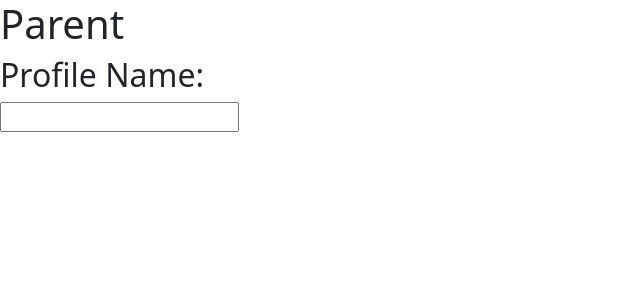
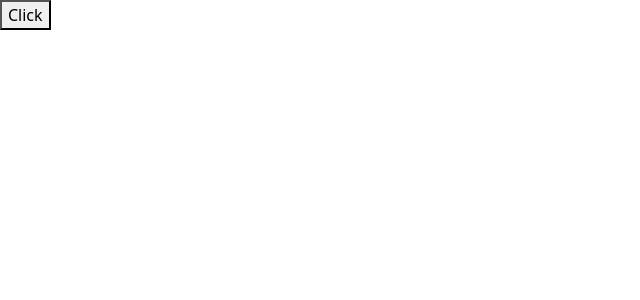
Before and after one commit to IndiraRamalingam/React_Daily_Practice, a React (Create React App) app: page / in a window 1280 px wide. Shown: the top 300 px of the page, without its empty margins (0-640 px from the left). Built offline with nearby package versions, Linux system fonts and the light colour scheme.

Commit message:
Checking

```diff
--- a/src/App.js
+++ b/src/App.js
@@ -1,128 +1,144 @@
-// //props drilling
+// // //props drilling
+// //
+// // import React from 'react'
+// //
+// // function GrandChild(props)
+// // {
+// //   return(
+// //     <div>
+// //       <h3>GrandChild</h3>
+// //       <p>{props.msg}</p>
+// //     </div>
+// //   )
+// // }
+// //
+// // function ChildComponent(props)
+// // {
+// //   return(
+// //     <div>
+// //       <h1>Child</h1>
+// //       <p>{props.message}</p>
+// //       <GrandChild msg={props.message}/>
+// //     </div>
+// //   )
+// // }
+// // function App() {
+// //
+// //   //parent component data
+// //   const message='Hello';
+// //
+// //   return (
+// //     <div>
+// //       <h1>Parent Component</h1>
+// //       <p>{message}</p>
+// //       <ChildComponent message={message}/>
+// //     </div>
+// //   )
+// // }
+// //
+// // export default App
 //
-// import React from 'react'
 //
-// function GrandChild(props)
+//
+// // useContext hook --> to avoid props drilling
+// //
+// // import React, { useContext, useState } from 'react'
+// // import { createContext } from 'react';
+// //
+// //
+// // //create a context
+// // const MessageContext = createContext();
+// //
+// // function GrandChild()
+// // {
+// //   const message=useContext(MessageContext)
+// //   return(
+// //     <div>
+// //       <h1> Grnad Child</h1>
+// //       <p>{message.message}</p>
+// //     </div>
+// //   )
+// // }
+// // function ChildComponent()
+// // {
+// //   const message=useContext(MessageContext)
+// //   return(
+// //     <div>
+// //       <h1>Child Component</h1>
+// //       <p>{message.message}</p>
+// //       <GrandChild />
+// //     </div>
+// //   )
+// // }
+// // function App() {
+// //   const[message,setMessage] = useState('Hello');
+// //   return (
+// //     <div>
+// //     <h1>Parent Component</h1>
+// //     <MessageContext.Provider value={{message:message}}>
+// //       <ChildComponent />
+// //     </MessageContext.Provider>
+// //
+// //     </div>
+// //   )
+// // }
+// //
+// // export default App
+//
+//
+// // Session task --> Profile name changes
+//
+// import React, { createContext, useContext, useState } from 'react'
+//
+// const ProfileContext=createContext();
+//
+// //Profile Component
+// function Profile()
 // {
+//   const {profileName,setprofileName}=useContext(ProfileContext)
+// let onChangeProfileHandler = (event) =>{
+//   setprofileName(event.target.value);
+//   console.log(event.target.value);
+// }
+//
 //   return(
 //     <div>
-//       <h3>GrandChild</h3>
-//       <p>{props.msg}</p>
+//       <h2>Profile Name: {profileName}</h2>
+//       <input
+//       type="text"
+//       value={profileName}
+//       onChange={onChangeProfileHandler}
+//       ></input>
 //     </div>
 //   )
+//
 // }
 //
-// function ChildComponent(props)
-// {
-//   return(
-//     <div>
-//       <h1>Child</h1>
-//       <p>{props.message}</p>
-//       <GrandChild msg={props.message}/>
-//     </div>
-//   )
-// }
+// //Parent Component
 // function App() {
-//
-//   //parent component data
-//   const message='Hello';
-//
+//   const [profileName,setprofileName]=useState('');
 //   return (
 //     <div>
-//       <h1>Parent Component</h1>
-//       <p>{message}</p>
-//       <ChildComponent message={message}/>
+//       <h1>Parent</h1>
+//       <ProfileContext.Provider value={{profileName,setprofileName}}>
+//         <Profile />
+//       </ProfileContext.Provider>
 //     </div>
 //   )
 // }
 //
 // export default App
 
+import React from 'react'
+import Hello from './components/Hello'
 
-
-// useContext hook --> to avoid props drilling
-//
-// import React, { useContext, useState } from 'react'
-// import { createContext } from 'react';
-//
-//
-// //create a context
-// const MessageContext = createContext();
-//
-// function GrandChild()
-// {
-//   const message=useContext(MessageContext)
-//   return(
-//     <div>
-//       <h1> Grnad Child</h1>
-//       <p>{message.message}</p>
-//     </div>
-//   )
-// }
-// function ChildComponent()
-// {
-//   const message=useContext(MessageContext)
-//   return(
-//     <div>
-//       <h1>Child Component</h1>
-//       <p>{message.message}</p>
-//       <GrandChild />
-//     </div>
-//   )
-// }
-// function App() {
-//   const[message,setMessage] = useState('Hello');
-//   return (
-//     <div>
-//     <h1>Parent Component</h1>
-//     <MessageContext.Provider value={{message:message}}>
-//       <ChildComponent />
-//     </MessageContext.Provider>
-//
-//     </div>
-//   )
-// }
-//
-// export default App
-
-
-// Session task --> Profile name changes
-
-import React, { createContext, useContext, useState } from 'react'
-
-const ProfileContext=createContext();
-
-//Profile Component
-function Profile()
-{
-  const {profileName,setprofileName}=useContext(ProfileContext)
-let onChangeProfileHandler = (event) =>{
-  setprofileName(event.target.value);
-  console.log(event.target.value);
-}
-
-  return(
-    <div>
-      <h2>Profile Name: {profileName}</h2>
-      <input
-      type="text"
-      value={profileName}
-      onChange={onChangeProfileHandler}
-      ></input>
-    </div>
-  )
-
-}
-
-//Parent Component
 function App() {
-  const [profileName,setprofileName]=useState('');
+  let handle=()=>{
+    <Hello />
+  }
   return (
     <div>
-      <h1>Parent</h1>
-      <ProfileContext.Provider value={{profileName,setprofileName}}>
-        <Profile />
-      </ProfileContext.Provider>
+      <button onClick={handle}>Click</button>
     </div>
   )
 }
--- a/src/components/Hello.js
+++ b/src/components/Hello.js
@@ -1,13 +1,23 @@
-//Reusable Component
-import React, {Component} from 'react';
+// //Reusable Component
+// import React, {Component} from 'react';
+//
+// class Hello extends Component{
+//     render()
+//     {
+//         return(
+//             <div>Hello</div>
+//         )
+//     }
+// }
+//
+// export default Hello;
 
-class Hello extends Component{
-    render()
-    {
-        return(
-            <div>Hello</div>
-        )
-    }
+import React from 'react'
+
+function Hello() {
+  return (
+    <div>Hello</div>
+  )
 }
 
-export default Hello;
+export default Hello
```
